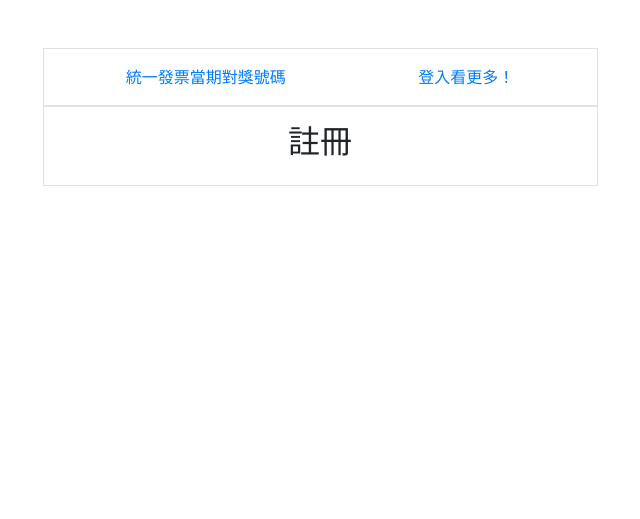
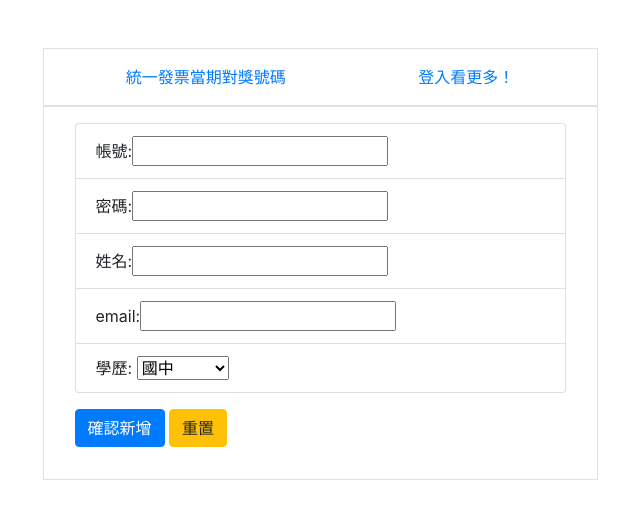
Before and after one commit to wdaweb/invoice-sleepyweed, a PHP site: page /index.php?do=register in a window 1280 px wide. Shown: the top 519 px of the page, without its empty margins (320-960 px from the left). Run offline with PHP 8.4, Linux system fonts and the light colour scheme; some libraries are stand-ins or nearby versions.

Commit message:
完成登入和註冊系統

```diff
--- a/register.php
+++ b/register.php
@@ -1 +1,21 @@
-<h2>註冊</h2>
+<div class="container">
+<form action="add_user.php" method="post" class="">
+    <div class="list-group">
+    <li class="list-group-item">帳號:<input type="text" name='acc'></li>
+    <li class="list-group-item">密碼:<input type="password" name='pw'></li>
+    <li class="list-group-item">姓名:<input type="text" name='name'></li>
+    <li class="list-group-item">email:<input type="text" name='email'></li>
+    <li class="list-group-item">學歷:
+        <select name="education" id="">
+        <option value="國中">國中</option>
+        <option value="高中">高中</option>
+        <option value="大學/專科">大學/專科</option>
+        <option value="碩士">碩士</option>
+        <option value="博士">博士</option>
+        </select>
+    </li>
+    </div>
+    <input type="submit" value="確認新增" class="btn btn-primary my-3">
+    <input type="reset" value="重置" class="btn btn-warning my-3">
+</form>
+</div>
```
Also changed, not shown: api/add_user.php (added, +37 -0 lines), check.php (+43 -1 lines).
